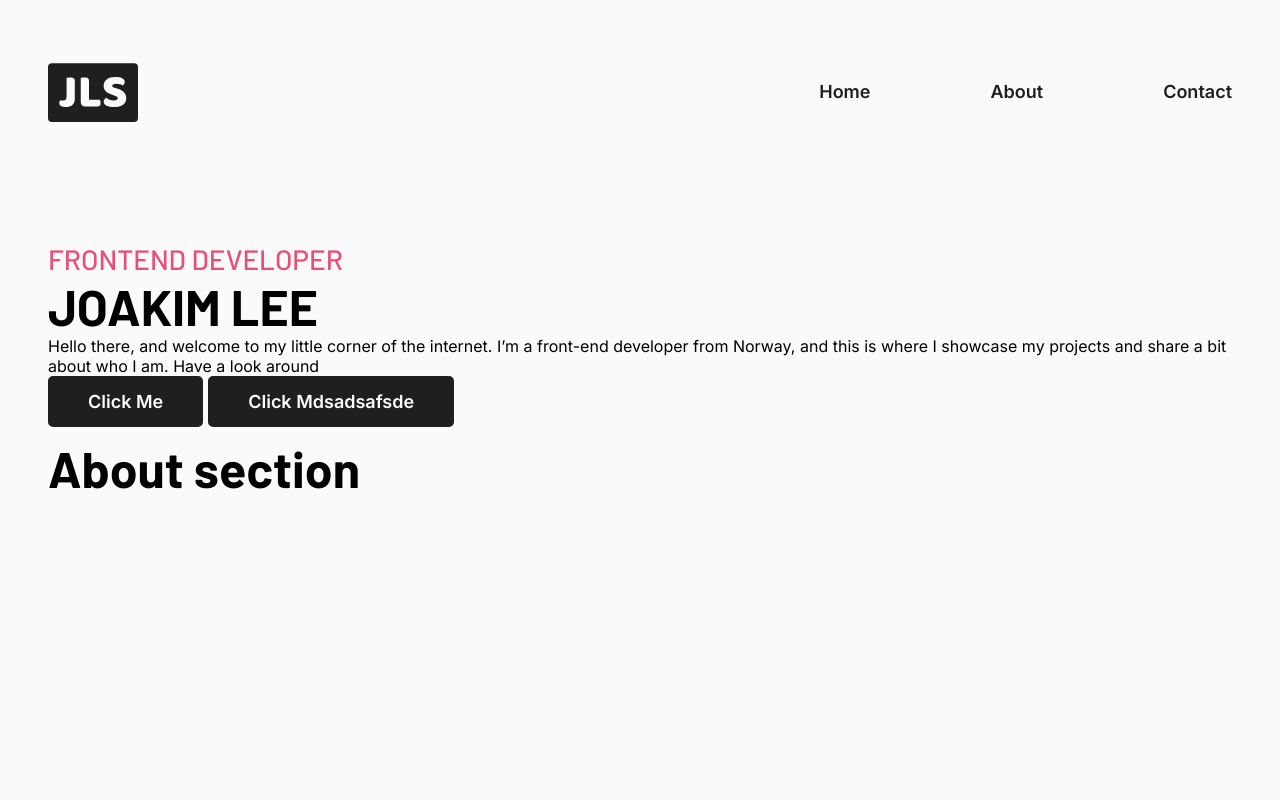
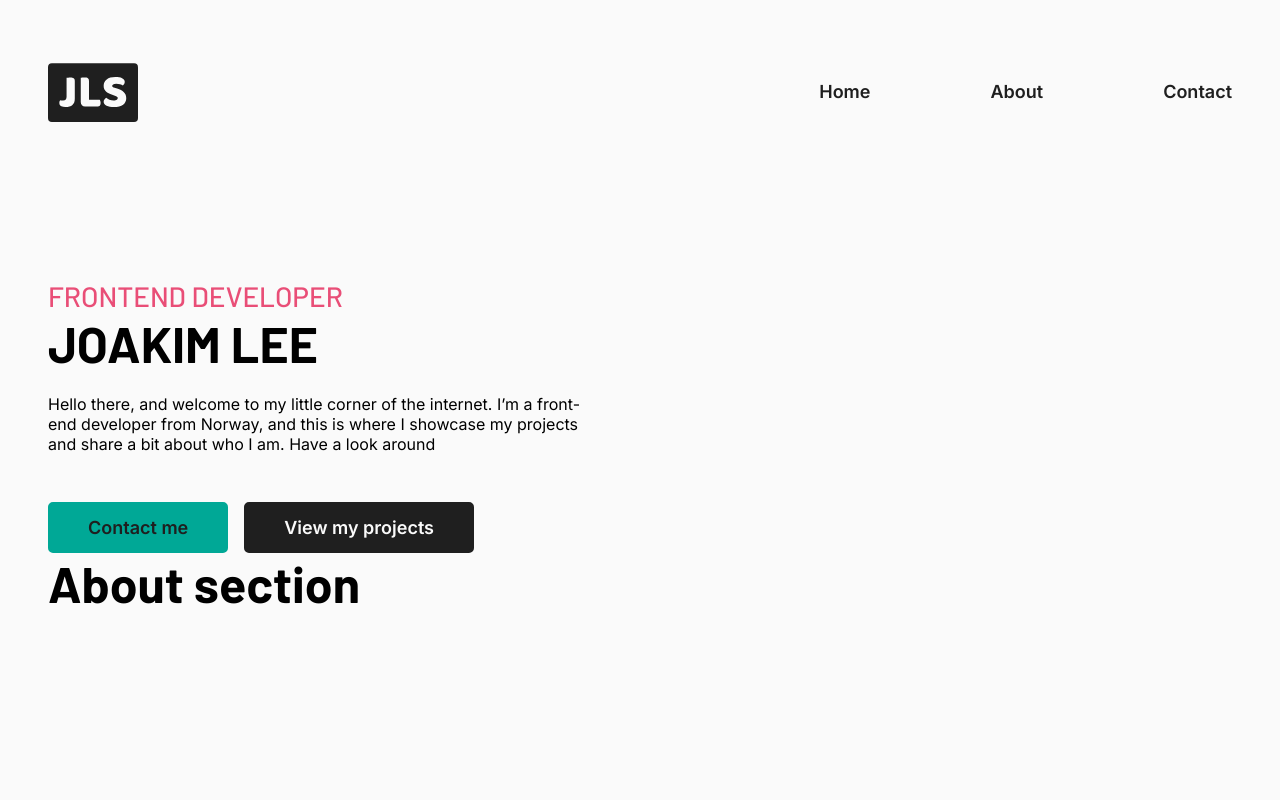
Before and after one commit to joakimlees/portfolio, a React (Vite) app: page / in a window 1280 px wide. Shown: the top 800 px of the page. Built offline with nearby package versions, Linux system fonts and the light colour scheme.

Commit message:
progress hero

```diff
--- a/src/components/sections/Hero.tsx
+++ b/src/components/sections/Hero.tsx
@@ -1,5 +1,6 @@
 import * as Styled from "../styles/index";
 import { LinkButton } from "../LinkButton";
+import { theme } from "../styles/index";
 
 export function Hero() {
   return (
@@ -13,8 +14,14 @@
           projects and share a bit about who I am. Have a look around
         </p>
         <div className="duo-button-container">
-          <LinkButton href="https://example.com" text="Click Me" />
-          <LinkButton href="https://example.com" text="Click Mdsadsafsde" />
+          <LinkButton
+            href="https://example.com"
+            text="Contact me"
+            bgColor={theme.color.primaryTeal}
+            borderColor={theme.color.primaryTeal}
+            textColor={theme.color.primaryDark}
+          />
+          <LinkButton href="https://example.com" text="View my projects" />
         </div>
       </div>
     </Styled.Hero>
--- a/src/components/styles/Global.styles.ts
+++ b/src/components/styles/Global.styles.ts
@@ -32,6 +32,7 @@
     font-family: ${({ theme }) => theme.font.family.body};
     font-weight: ${({ theme }) => theme.font.weight.regular};
     font-size:   font-family: ${({ theme }) => theme.font.size.xSmall};
+    max-width: 800px;
 
 }
 
--- a/src/components/styles/pages/Home.Styles.ts
+++ b/src/components/styles/pages/Home.Styles.ts
@@ -3,4 +3,5 @@
 export const Home = styled.main`
   height: 100vh;
   flex-grow: 1;
+  margin-top: 48px;
 `;
--- a/src/components/styles/sections/Hero.Styles.ts
+++ b/src/components/styles/sections/Hero.Styles.ts
@@ -1,7 +1,7 @@
 import styled from "styled-components";
 
 export const Hero = styled.section`
-  margin: 11px auto;
+  max-width: 550px;
 
   span {
     color: ${({ theme }) => theme.color.accentPink};
@@ -10,8 +10,15 @@
     font-size: ${({ theme }) => theme.font.size.large};
   }
 
-  .duo-button-container {
-    display: flex;
-    gap: 5px;
+  .hero-main-content {
+    p {
+      margin: 21px 0px 48px;
+    }
+
+    .duo-button-container {
+      display: flex;
+      flex-wrap: wrap;
+      gap: 16px;
+    }
   }
 `;
--- a/src/components/styles/theme.ts
+++ b/src/components/styles/theme.ts
@@ -1,4 +1,4 @@
-interface theme {
+export interface theme {
   color: {
     primaryTeal: string;
     accentYellow: string;
```
